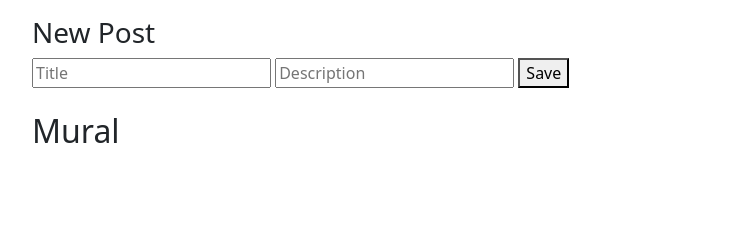
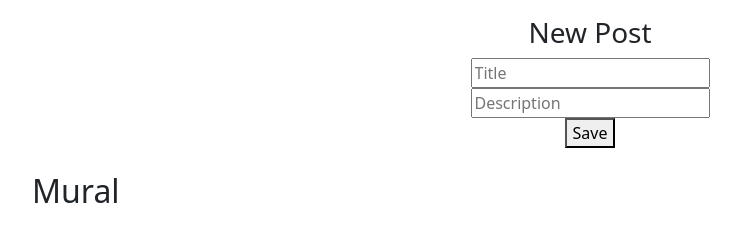
Before and after one commit to Alves047/MuralDeAvisos, a website: page public/index.html in a window 1280 px wide. Shown: the whole page, without its empty margins (50-791 px from the left). Drawn offline with nearby package versions, Linux system fonts and the light colour scheme; no server answers.

Commit message:
NewCommit

```diff
--- a/index.js
+++ b/index.js
@@ -1,3 +1,4 @@
+//Importaçoes
 const express = require("express");
 const PORT = 3000;
 const path = require("path");
--- a/public/index.html
+++ b/public/index.html
@@ -15,11 +15,11 @@
 
   <body class="mt-3">
     <div class="container">
-      <h3>New Post</h3>
-      <div>
-        <input id="title" placeholder="Title" />
-        <input id="desc" placeholder="Description" />
-        <button onclick="savePost()">Save</button>
+      <div class="text-center">
+        <h3>New Post</h3>
+          <input id="title" placeholder="Title"><br>
+          <input id="desc" placeholder="Description"><br>
+          <button onclick="savePost()">Save</button>
       </div>
       <h2 class="mt-4">Mural</h2>
       <div id="posts">
--- a/routes/api.js
+++ b/routes/api.js
@@ -5,17 +5,12 @@
   const posts = require("../model/posts");
   const options = { origin: "http://localhost:3000" };
 //-----------------------------
-
   router.use(cors(options));
-
 //Rota "All" para exibir todos os itens do mural
-
   router.get("/all", (req, res) => {
     res.json(JSON.stringify(posts.getAll()))
   });
-
 //Requisiçao POST
-
   router.post("/new", express.json(), (req, res) => {
     let title = req.body.title;
     let description = req.body.desc;
```
Also changed, not shown: package.json (+13 -4 lines), 1 other file.
